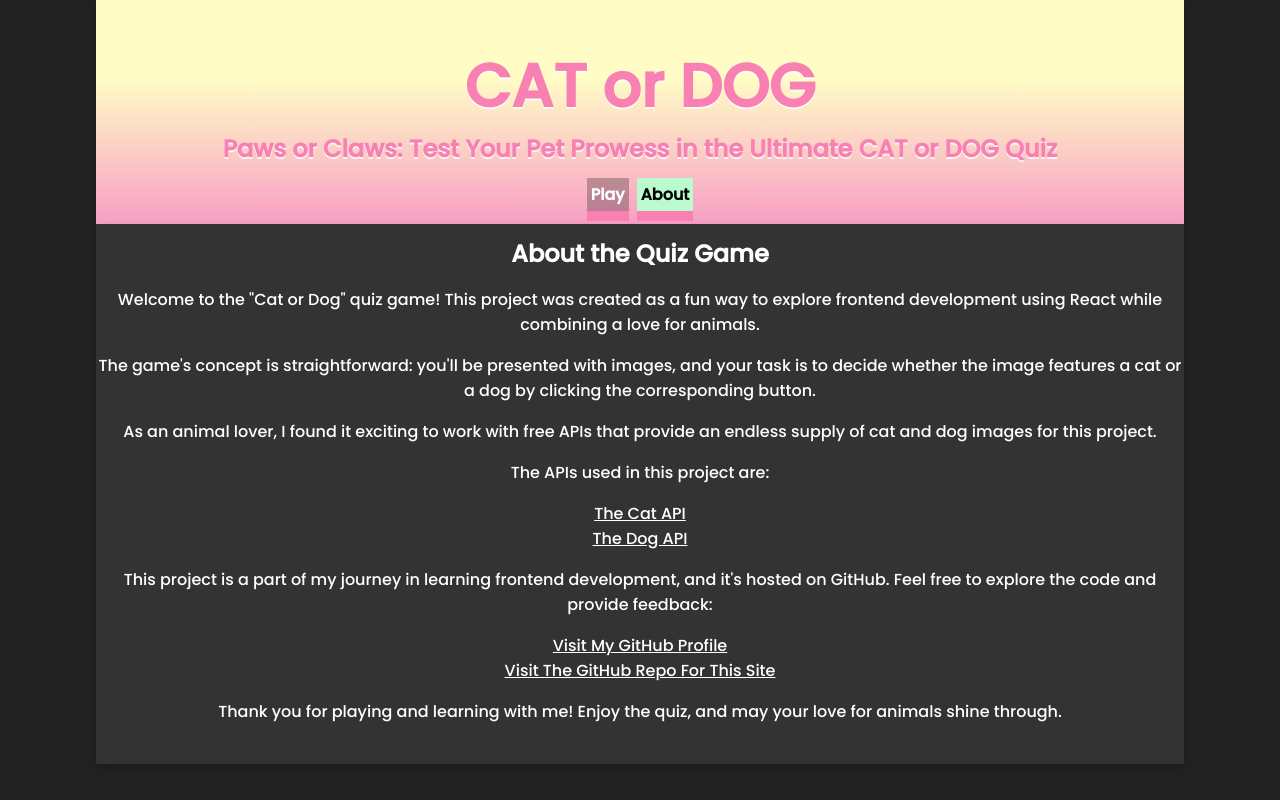
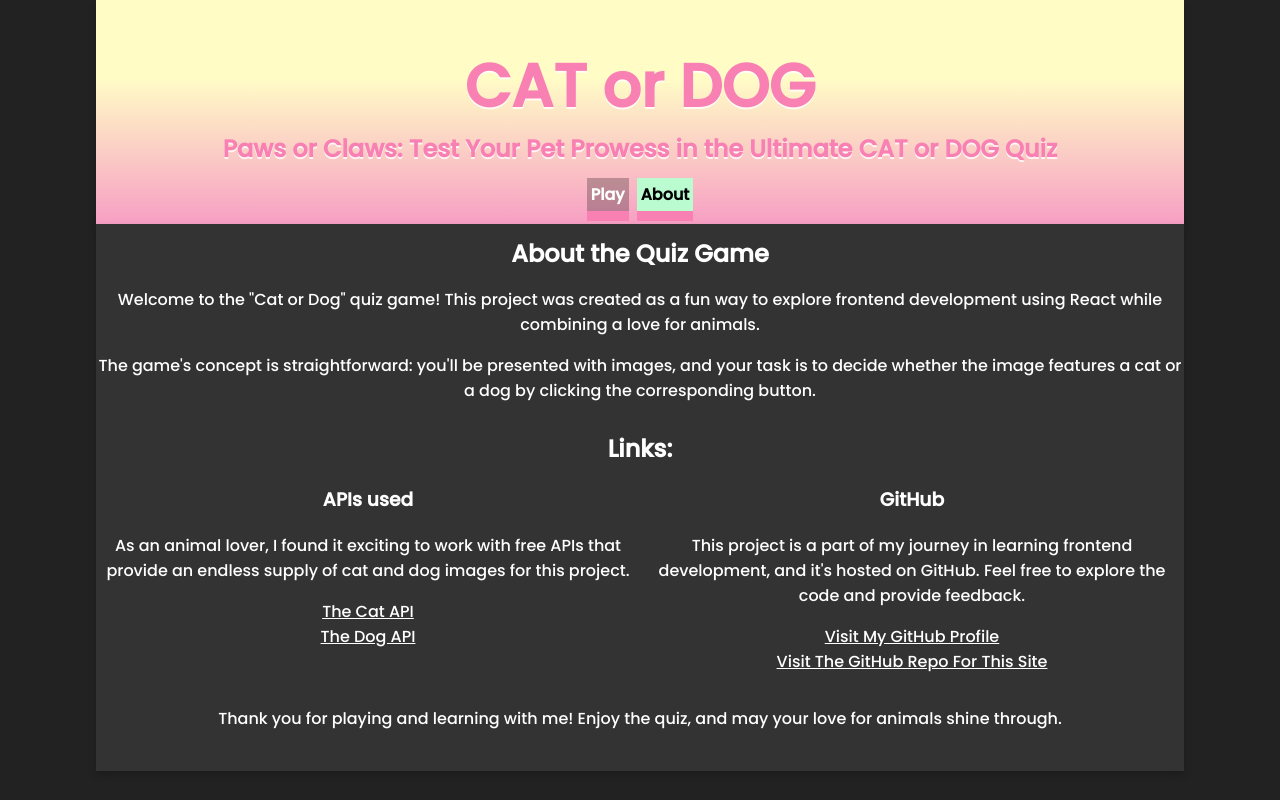
Before and after one commit to eirikenriquez/CatOrDog, a React (Create React App) app in the folder client/: page /about in a window 1280 px wide. Built offline with nearby package versions, Linux system fonts and the light colour scheme.

Commit message:
updated about page

```diff
--- a/client/src/pages/About.js
+++ b/client/src/pages/About.js
@@ -17,11 +17,14 @@ function About() {
         and your task is to decide whether the image features a cat or a dog by
         clicking the corresponding button.
       </p>
+      <h2>Links:</h2>
+      <div className="linksSection">
+        <div className="apiSection">
+          <h3>APIs used</h3>
           <p>
             As an animal lover, I found it exciting to work with free APIs that
             provide an endless supply of cat and dog images for this project.
           </p>
-      <p>The APIs used in this project are:</p>
           <ul>
             <li>
               <a
@@ -42,11 +45,13 @@ function About() {
               </a>
             </li>
           </ul>
-
+        </div>
+        <div className="gitHubSection">
+          <h3>GitHub</h3>
           <p>
-        This project is a part of my journey in learning frontend development,
-        and it's hosted on GitHub. Feel free to explore the code and provide
-        feedback:
+            This project is a part of my journey in learning frontend
+            development, and it's hosted on GitHub. Feel free to explore the
+            code and provide feedback.
           </p>
           <ul>
             <li>
@@ -68,6 +73,8 @@ function About() {
               </a>
             </li>
           </ul>
+        </div>
+      </div>
       <p>
         Thank you for playing and learning with me! Enjoy the quiz, and may your
         love for animals shine through.
--- a/client/src/styles/About.css
+++ b/client/src/styles/About.css
@@ -12,3 +12,10 @@ ul {
     list-style-type: none;
     padding: 0;
 }
+
+.linksSection {
+    display: grid;
+    grid-auto-flow: column;
+    grid-auto-columns: 1fr;
+    justify-content: center;
+}
```
Lines whose indentation alone changed are shown as unchanged.
